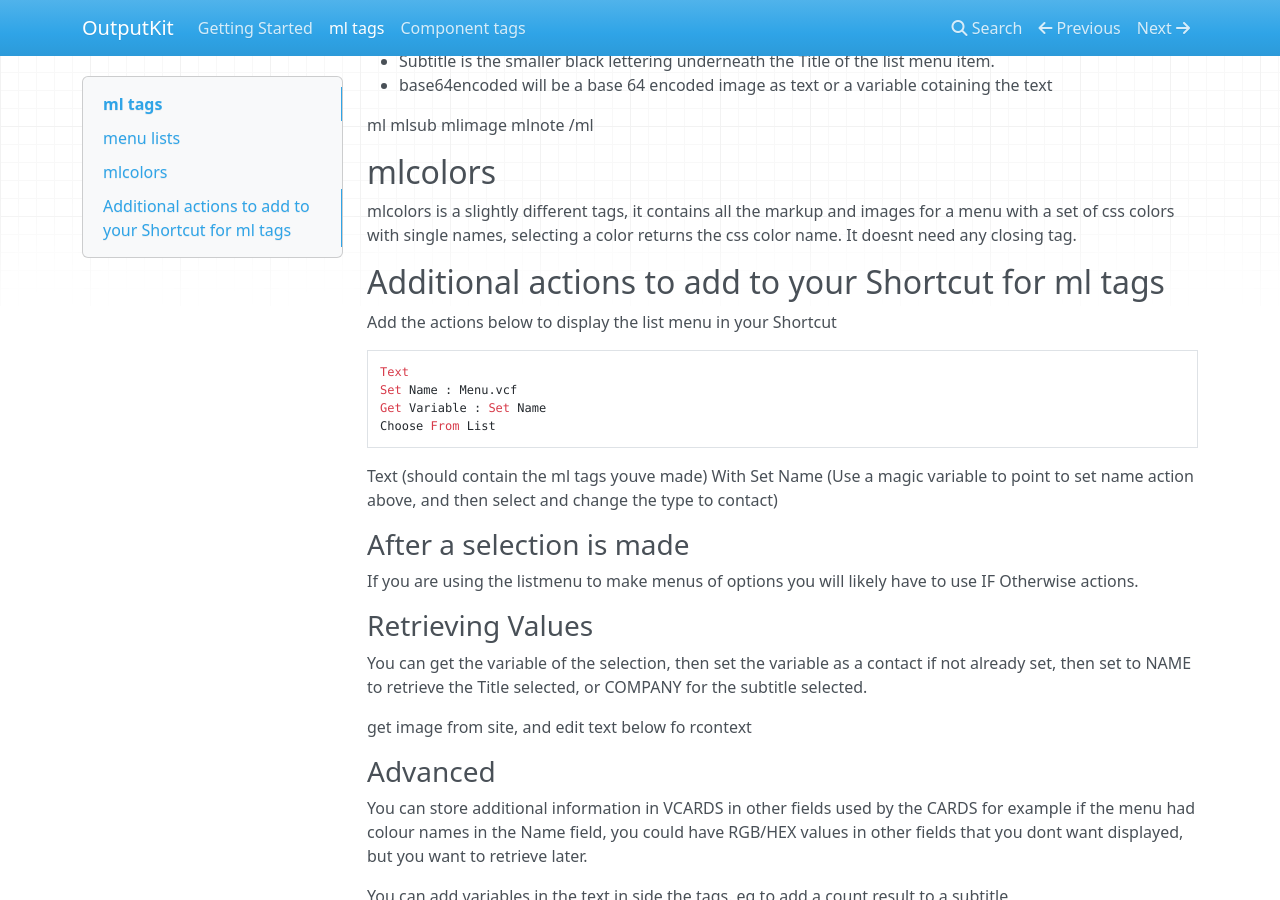
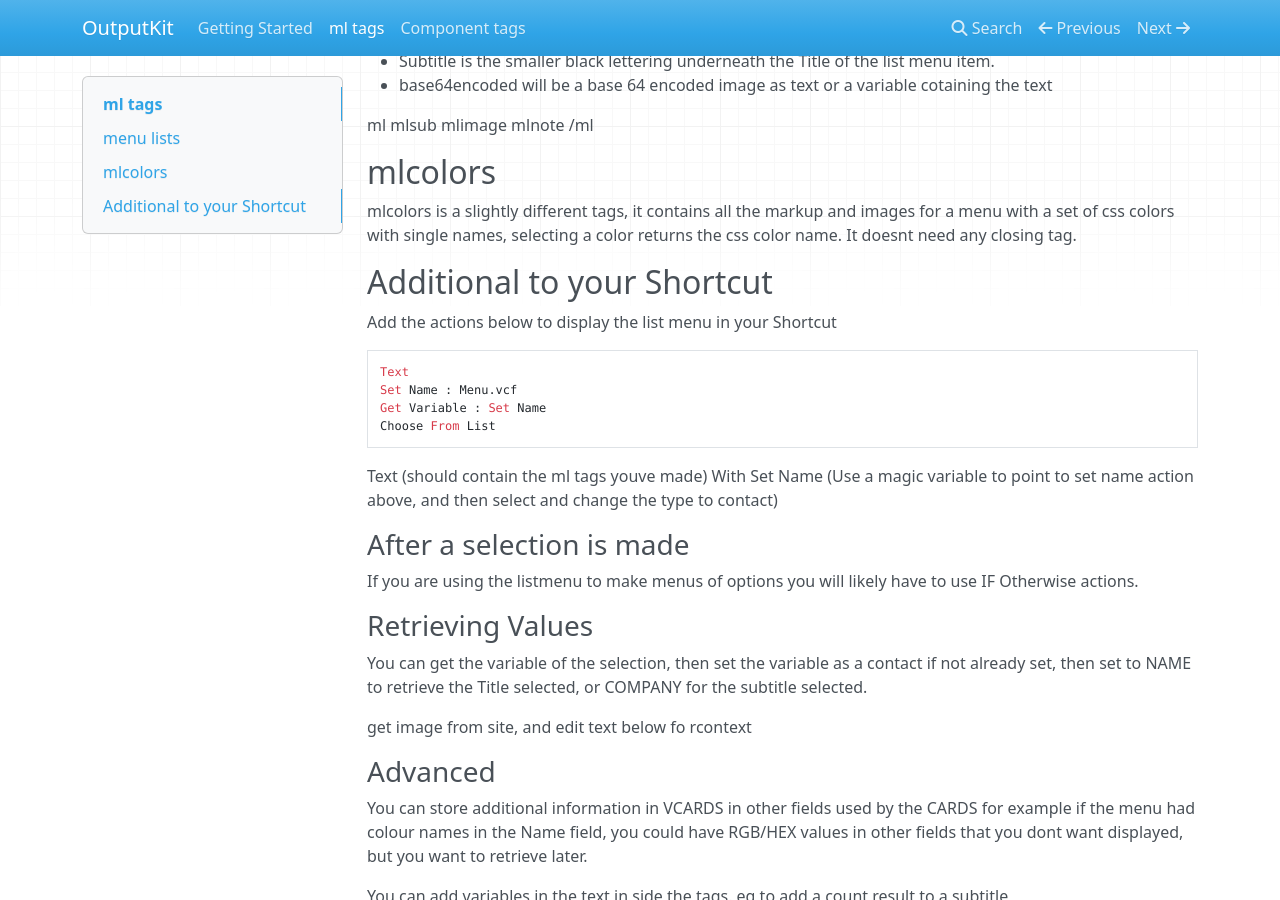
Before and after one commit to nturpin0/OutputKit, an MkDocs documentation site: the page built from docs/mltags.md, in a window 1280 px wide and 900 px high, scrolled down 328 px. Built offline with MkDocs 1.6.1, drawn with Linux system fonts in a browser that asks for light colours; nearby versions of some CDN libraries.

Commit message:
Update mltags.md

````diff
--- a/docs/mltags.md
+++ b/docs/mltags.md
@@ -25,7 +25,7 @@
 ## mlcolors
 mlcolors is a slightly different tags, it contains all the markup and images for a menu with a set of css colors with single names, selecting a color returns the css color name. It doesnt need any closing tag.
 
-## Additional actions to add to your Shortcut for ml tags
+## Additional to your Shortcut
 Add the actions below to display the list menu in your Shortcut
 
 ```
````
